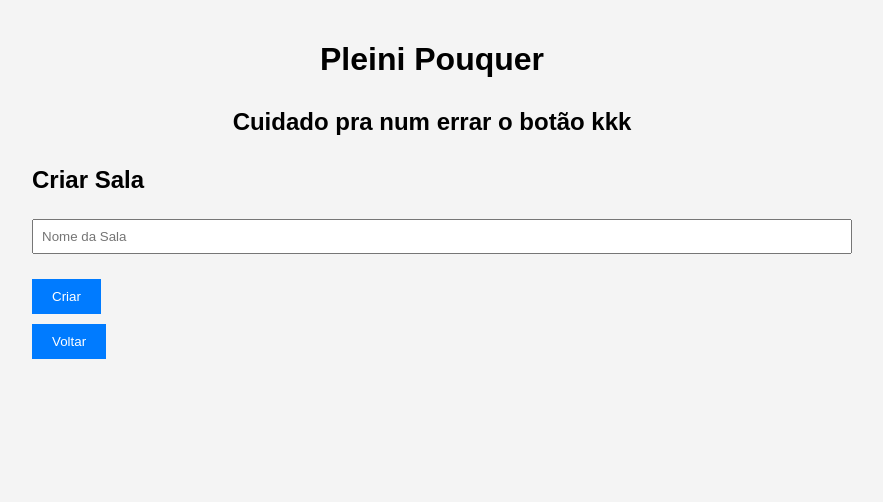
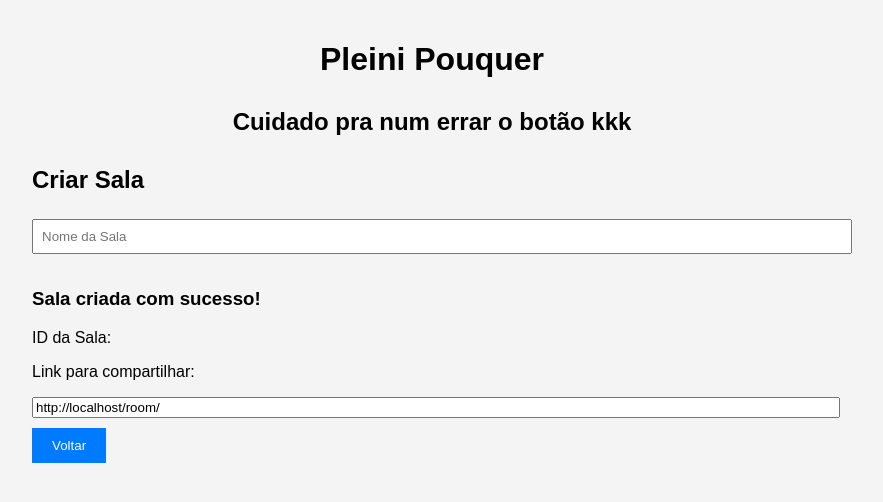
Before and after one commit to diegorangelsoares/planning-poker-front, a React (Create React App) app: page /create in a window 1280 px wide. Both pictures are taken after a click on the button "Criar". Shown: the top 502 px of the page, without its empty margins (208-1091 px from the left). Built offline with nearby package versions, Linux system fonts and the light colour scheme; no server answers.

Commit message:
Ajuste de mudanca criando sala

```diff
--- a/src/components/CreateRoom.js
+++ b/src/components/CreateRoom.js
@@ -5,14 +5,24 @@ import socket from '../socket';
 function CreateRoom() {
     const [roomName, setRoomName] = useState('');
     const navigate = useNavigate();
+    const [createdRoomLink, setCreatedRoomLink] = useState('');
 
     const handleCreateRoom = () => {
         if (roomName.trim() !== '') {
             socket.emit('createRoom', roomName);
-            socket.on('roomCreated', ({ roomId }) => {
-                navigate(`/room/${roomId}`);
-            });
+            // socket.on('roomCreated', ({ roomId }) => {
+            //     navigate(`/room/${roomId}`);
+            // });
         }
+
+        let sequence = ['0','1','2','3','4','5','6','7','8','9','10','11','12','13','14','15','16','17','18','19','20','21','22','23','24','25','26','27','28','29','30','31','32','33','34','35','36','37','38','39', '?', '☕']; // Números pares de 0 a 60
+
+        socket.emit('createRoom', { roomName, sequence });
+
+        // Em vez de redirecionar, exibe o link
+        const link = `${window.location.origin}/room/${roomName}`;
+        setCreatedRoomLink(link);
+
     };
 
     const voltarHome = () => {
@@ -29,7 +39,19 @@ function CreateRoom() {
                 value={roomName}
                 onChange={(e) => setRoomName(e.target.value)}
             />
-            <button className="button" onClick={handleCreateRoom}>Criar</button>
+
+            {!createdRoomLink && (
+                <button className="button" onClick={handleCreateRoom}>Criar</button>
+            )}
+
+            {createdRoomLink && (
+                <div className="link-section">
+                    <h3>Sala criada com sucesso!</h3>
+                    <p>ID da Sala: <strong>{roomName}</strong></p>
+                    <p>Link para compartilhar:</p>
+                    <input type="text" value={createdRoomLink} readOnly style={{ width: '100%' }} />
+                </div>
+            )}
             <div></div>
             <button className="button" onClick={voltarHome}>Voltar</button>
         </div>
--- a/src/components/PokerRoom.js
+++ b/src/components/PokerRoom.js
@@ -1,5 +1,5 @@
 import { useEffect, useState } from 'react';
-import { useParams } from 'react-router-dom';
+import {useNavigate, useParams} from 'react-router-dom';
 import socket from '../socket';
 
 function PokerRoom() {
@@ -9,6 +9,7 @@ function PokerRoom() {
     const [canReveal, setCanReveal] = useState(false);
     const [votes, setVotes] = useState([]);
     const [average, setAverage] = useState(null);
+    const navigate = useNavigate();
 
     const cards = ['0','1','2','3','4','5','6','7','8','9','10','11','12','13','14','15','16','17','18','19','20','21','22','23','24','25','26','27','28','29','30','31','32','33','34','35','36','37','38','39', '?', '☕']; // Números pares de 0 a 60
 
@@ -42,6 +43,10 @@ function PokerRoom() {
         socket.emit('revealVotes', roomId);
     };
 
+    // const voltarHome = () => {
+    //     navigate(`/`);
+    // };
+
     return (
         <div>
             <h2>Sala: {roomId}</h2>
@@ -74,6 +79,8 @@ function PokerRoom() {
                         </button>
                     )}
                 </>
+
+
             ) : (
                 <>
                     <h3>Resultados:</h3>
@@ -87,7 +94,9 @@ function PokerRoom() {
                     <h3>Média: {average}</h3>
                 </>
             )}
+            {/*<button className="button" onClick={voltarHome}>Voltar</button>*/}
         </div>
+
     );
 }
 
```
